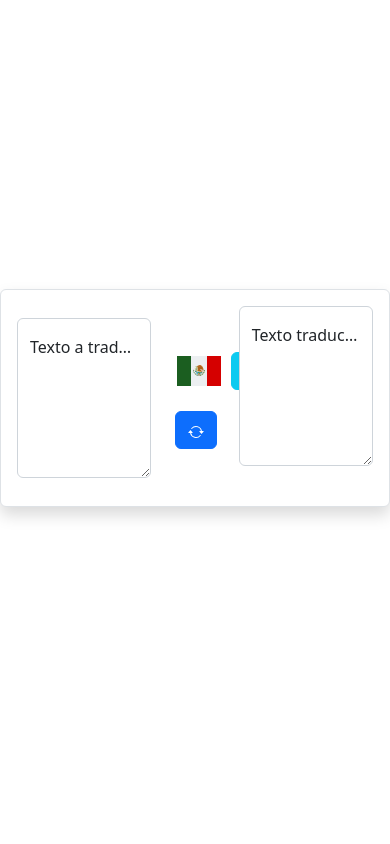
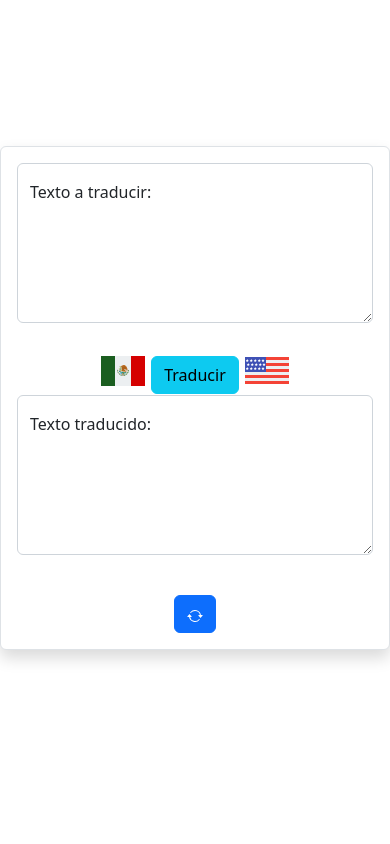
Before and after one commit to AlexisTech41/api_translate_google, a PHP site: page / in a window 390 px wide. Shown: the part 96-940 px from the top of the page. Run offline with PHP 8.4, Linux system fonts and the light colour scheme.

Commit message:
Se arregla responsive para celulares

```diff
--- a/index.php
+++ b/index.php
@@ -29,6 +29,7 @@
                     aria-controls="navbarNav" aria-expanded="false" aria-label="Toggle navigation">
                     <span class="navbar-toggler-icon"></span>
                 </button>
+                <!--
                 <div class="collapse navbar-collapse" id="navbarNav">
                     <ul class="navbar-nav ml-auto">
                         <li class="nav-item">
@@ -45,13 +46,14 @@
                         </li>
                     </ul>
                 </div>
+-->
             </div>
         </nav>
   </header>
   <main class="d-flex justify-content-center align-items-center" style="min-height: 100vh;">
-    <div class="container rounded border shadow p-3 mb-5 bg-body align-items-center">
-        <div class="row align-items-center">
-            <div class="col-5">
+    <div class="container rounded border shadow p-3 mb-5 bg-body">
+        <div class="row">
+            <div class="col-md-5 col-12 mb-3">
                 <div class="form-floating">
                     <textarea class="form-control" placeholder="Leave a comment here" id="textotraducir" style="height: 10rem"></textarea>
                     <label for="textotraducir">Texto a traducir:</label>
@@ -59,37 +61,34 @@
             </div>
             <input type="hidden" id="idiomaOrigen" value="es">
             <input type="hidden" id="idiomaDestino" value="en">
-            <div class="col-2 ">
-                <div class="text-center d-flex align-items-center justify-content-between pb-3">
-                    <div class="row align-items-center">
-                        <div class="col-12 d-flex align-items-center">
-                            <div class="d-inline-block bandera"><img id="paisOrigen" src="assets/banderas/mexico.png" alt="Bandera de México" data-idioma="es"></div>
-                            <button class="btn btn-info ms-2" onclick="traducir();">
-                                Traducir
-                            </button>
-                            <div class="d-inline-block bandera ms-2"><img id="paisDestino" src="assets/banderas/usa.png" alt="Bandera de Estados Unidos" data-idioma="en"></div>
-                        </div>
-                    </div>
-                </div>
-                <div class="text-center ">
-                    <button class="btn btn-primary" onclick="intercambiarBanderas();">
-                        <svg xmlns="http://www.w3.org/2000/svg" width="16" height="16" fill="currentColor" class="bi bi-arrow-repeat" viewBox="0 0 16 16">
-                            <path d="M11.534 7h3.932a.25.25 0 0 1 .192.41l-1.966 2.36a.25.25 0 0 1-.384 0l-1.966-2.36a.25.25 0 0 1 .192-.41zm-11 2h3.932a.25.25 0 0 0 .192-.41L2.692 6.23a.25.25 0 0 0-.384 0L.342 8.59A.25.25 0 0 0 .534 9z"/>
-                            <path fill-rule="evenodd" d="M8 3c-1.552 0-2.94.707-3.857 1.818a.5.5 0 1 1-.771-.636A6.002 6.002 0 0 1 13.917 7H12.9A5.002 5.002 0 0 0 8 3zM3.1 9a5.002 5.002 0 0 0 8.757 2.182.5.5 0 1 1 .771.636A6.002 6.002 0 0 1 2.083 9H3.1z"/>
-                        </svg>
+            <div class="col-md-2 col-12 d-flex align-items-center justify-content-center">
+                <div class="text-center">
+                    <div class="d-inline-block bandera"><img id="paisOrigen" src="assets/banderas/mexico.png" alt="Bandera de México" data-idioma="es"></div>
+                    <button class="btn btn-info mt-2" onclick="traducir();">
+                        Traducir
                     </button>
+                    <div class="d-inline-block bandera mt-2"><img id="paisDestino" src="assets/banderas/usa.png" alt="Bandera de Estados Unidos" data-idioma="en"></div>
                 </div>
             </div>
-            <div class="col-5">
+            <div class="col-md-5 col-12">
                 <div class="form-floating">
                     <textarea class="form-control" placeholder="Leave a comment here" id="textotraducido" style="height: 10rem"></textarea>
                     <br>
-                    <label for="texttraducido">Texto traducido:</label>
+                    <label for="textotraducido">Texto traducido:</label>
                 </div>
+            </div>
+            <div class="col-12 text-center mt-3">
+                <button class="btn btn-primary" onclick="intercambiarBanderas();">
+                    <svg xmlns="http://www.w3.org/2000/svg" width="16" height="16" fill="currentColor" class="bi bi-arrow-repeat" viewBox="0 0 16 16">
+                        <path d="M11.534 7h3.932a.25.25 0 0 1 .192.41l-1.966 2.36a.25.25 0 0 1-.384 0l-1.966-2.36a.25.25 0 0 1 .192-.41zm-11 2h3.932a.25.25 0 0 0 .192-.41L2.692 6.23a.25.25 0 0 0-.384 0L.342 8.59A.25.25 0 0 0 .534 9z"/>
+                        <path fill-rule="evenodd" d="M8 3c-1.552 0-2.94.707-3.857 1.818a.5.5 0 1 1-.771-.636A6.002 6.002 0 0 1 13.917 7H12.9A5.002 5.002 0 0 0 8 3zM3.1 9a5.002 5.002 0 0 0 8.757 2.182.5.5 0 1 1 .771.636A6.002 6.002 0 0 1 2.083 9H3.1z"/>
+                    </svg>
+                </button>
             </div>
         </div>
     </div>
 </main>
+
   <footer>
     <!-- place footer here -->
   </footer>
```
